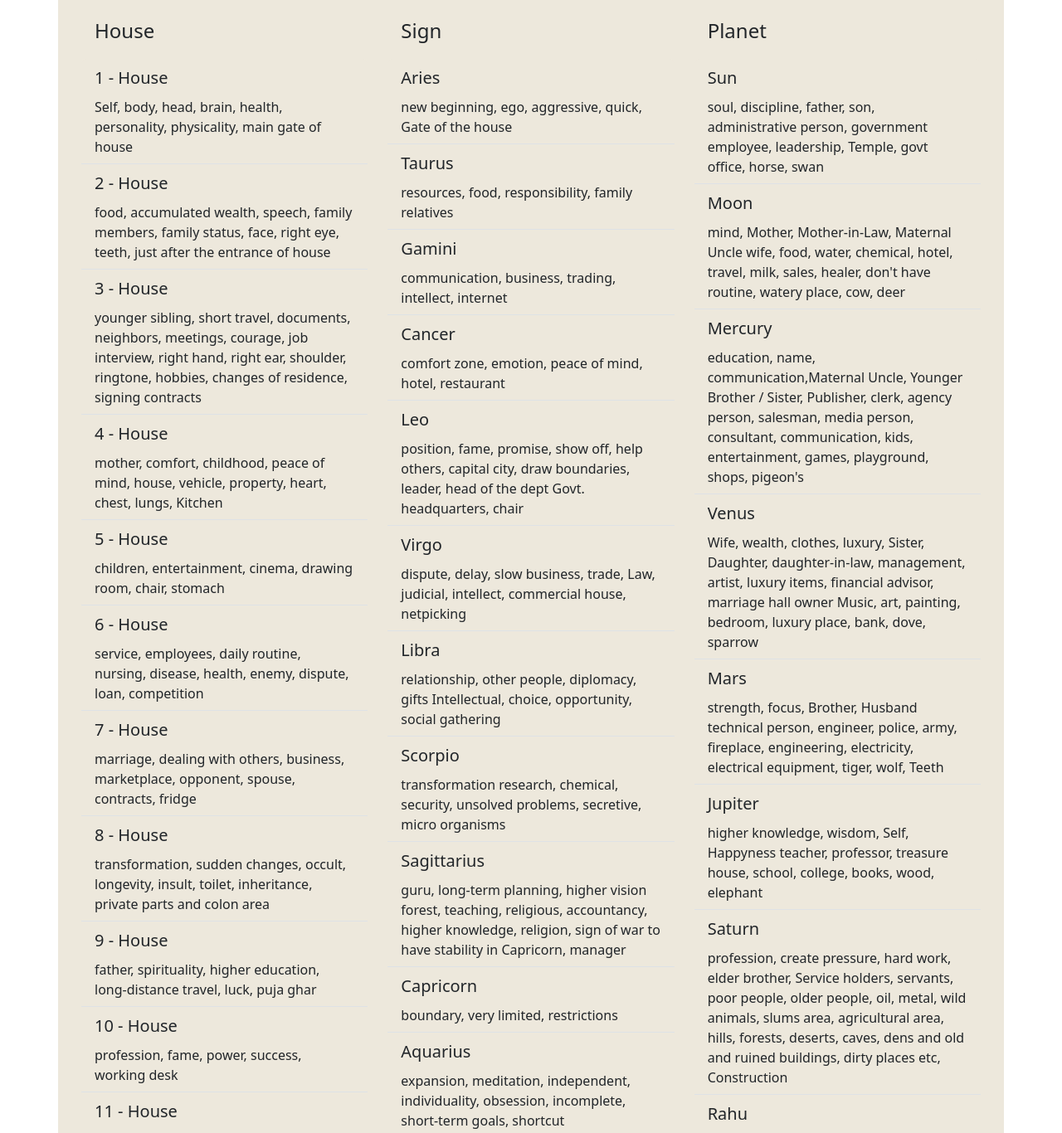
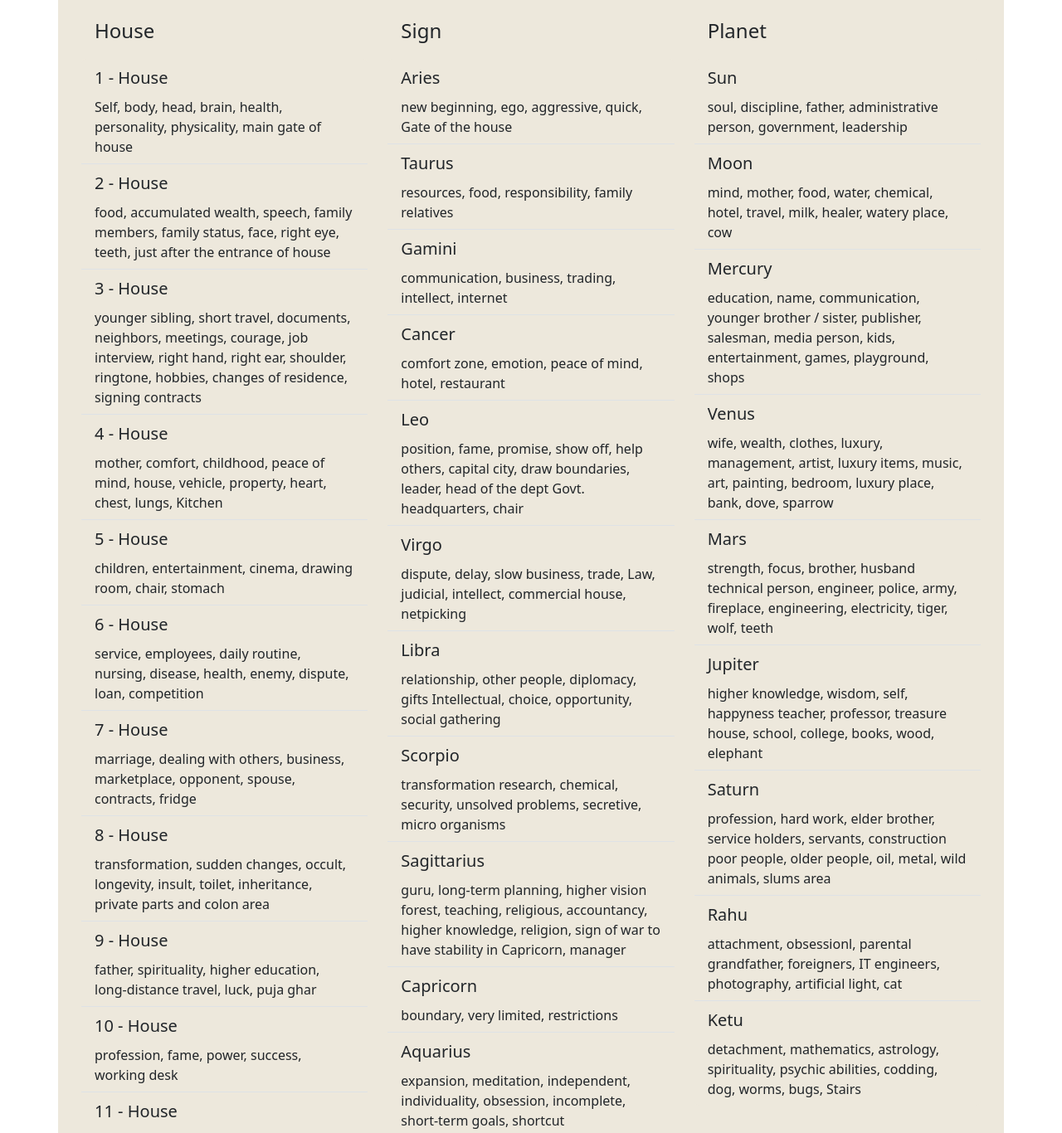
Before and after one commit to abhijit0014/astro, a plain HTML site: page zodiac-chart.html in a window 1280 px wide. Shown: the part 554-1920 px from the top of the page at 83% size. Drawn offline with nearby package versions, Linux system fonts and the light colour scheme.

Commit message:
details updated

```diff
--- a/zodiac-chart.html
+++ b/zodiac-chart.html
@@ -33,10 +33,6 @@
     <nav class="navbar navbar-expand-lg headerBgColor">
         <div class="container">
             <a class="navbar-brand fw-bold" href="#" style="color:#443627 !important;">Zodiac</a>
-            <button class="navbar-toggler" type="button" data-bs-toggle="collapse" data-bs-target="#navbarNav"
-                aria-controls="navbarNav" aria-expanded="false" aria-label="Toggle navigation">
-                <span class="navbar-toggler-icon"></span>
-            </button>
             <nav class="nav justify-content-end">
                 <a class="nav-link active" style="color:#443627 !important;" aria-current="page" href="../astro/index.html">Nakshtra</a>
                 <a class="nav-link disabled" aria-current="page" href="../astro/zodiac-chart.html">Zodiac</a>
@@ -315,56 +311,52 @@
                     <li class="list-group-item bgColor">
                         <div class="fs-5  fw-medium">Sun</div>
                         <div class="pt-2">
-                            soul, discipline, father, son, administrative person, government employee,
-                            leadership, Temple, govt office, horse, swan
+                            soul, discipline, father, administrative person, government, leadership
                         </div>
                     </li>
                     <li class="list-group-item bgColor">
                         <div class="fs-5  fw-medium">Moon</div>
                         <div class="pt-2">
-                            mind, Mother, Mother-in-Law, Maternal Uncle wife, food, water, chemical, hotel,
-                            travel, milk, sales, healer, don't have routine, watery place, cow, deer
+                            mind, mother, food, water, chemical, hotel,
+                            travel, milk, healer, watery place, cow
                         </div>
                     </li>
                     <li class="list-group-item bgColor">
                         <div class="fs-5  fw-medium">Mercury</div>
                         <div class="pt-2">
-                            education, name, communication,Maternal Uncle, Younger Brother / Sister,
-                            Publisher, clerk, agency person, salesman, media person, consultant,
-                            communication, kids, entertainment, games, playground, shops, pigeon's
+                            education, name, communication, younger brother / sister,
+                            publisher, salesman, media person,  kids, entertainment,
+                            games, playground, shops
                         </div>
                     </li>
                     <li class="list-group-item bgColor">
                         <div class="fs-5  fw-medium">Venus</div>
                         <div class="pt-2">
-                            Wife, wealth, clothes, luxury,
-                            Sister, Daughter, daughter-in-law,
-                            management, artist, luxury items, financial advisor, marriage hall owner
-                            Music, art, painting, bedroom, luxury place, bank, dove, sparrow
+                            wife, wealth, clothes, luxury,
+                            management, artist, luxury items,
+                            music, art, painting, bedroom, luxury place, bank, dove, sparrow
                         </div>
                     </li>
                     <li class="list-group-item bgColor">
                         <div class="fs-5  fw-medium">Mars</div>
                         <div class="pt-2">
-                            strength, focus, Brother, Husband
+                            strength, focus, brother, husband
                             technical person, engineer, police, army, fireplace, engineering,
-                            electricity, electrical equipment, tiger, wolf, Teeth
+                            electricity, tiger, wolf, teeth
                         </div>
                     </li>
                     <li class="list-group-item bgColor">
                         <div class="fs-5  fw-medium">Jupiter</div>
                         <div class="pt-2">
-                            higher knowledge, wisdom, Self, Happyness
+                            higher knowledge, wisdom, self, happyness
                             teacher, professor, treasure house, school, college, books, wood, elephant
                         </div>
                     </li>
                     <li class="list-group-item bgColor">
                         <div class="fs-5  fw-medium">Saturn</div>
                         <div class="pt-2">
-                            profession, create pressure, hard work, elder brother, Service holders, servants,
-                            poor people, older people, oil, metal, wild animals, slums area, agricultural area,
-                            hills, forests, deserts, caves, dens and old and ruined buildings,
-                            dirty places etc, Construction
+                            profession, hard work, elder brother, service holders, servants, construction
+                            poor people, older people, oil, metal, wild animals, slums area
                         </div>
                     </li>
                     <li class="list-group-item bgColor">
@@ -379,10 +371,8 @@
                         <div class="pt-2">
                             detachment, mathematics, astrology, spirituality, psychic abilities, codding,
                             dog, worms, bugs, Stairs
-
                         </div>
                     </li>
-
                 </ul>
             </div>
         </div>
```
Also changed, not shown: index.html (+0 -4 lines).
